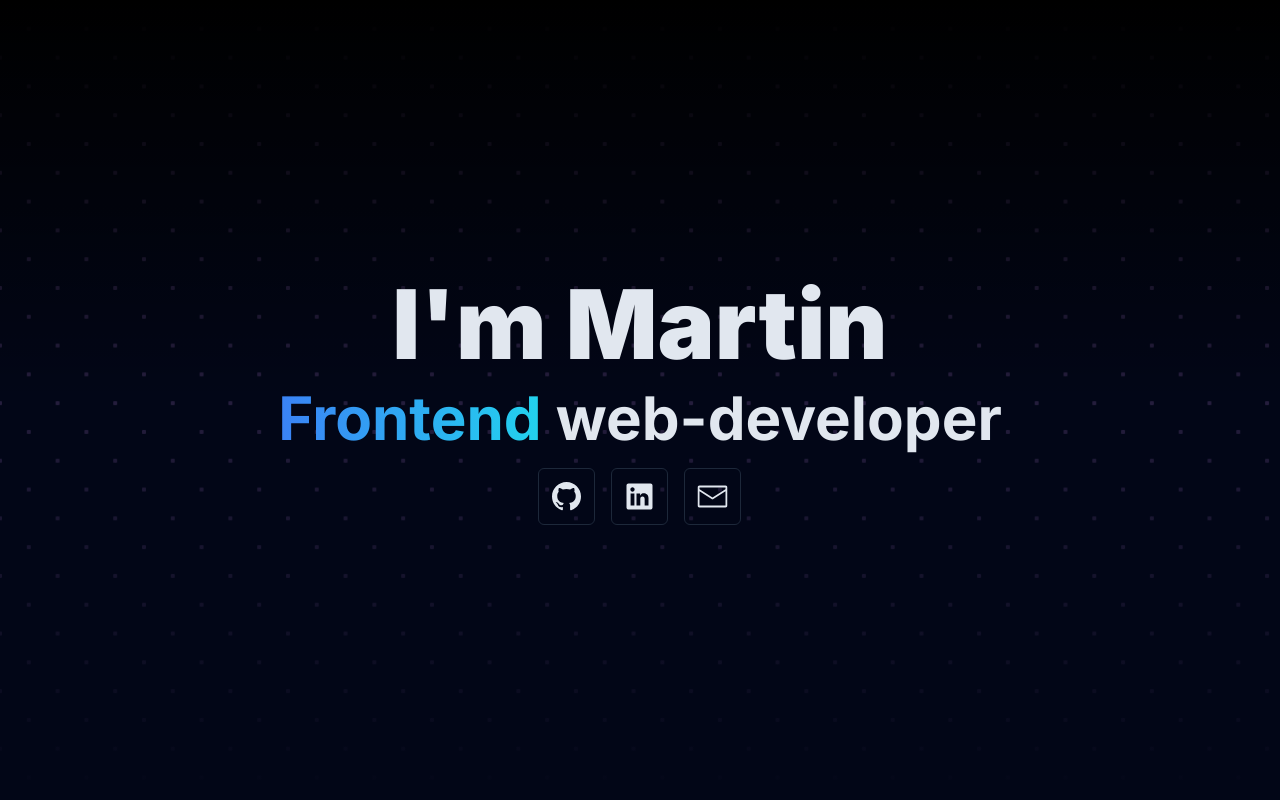
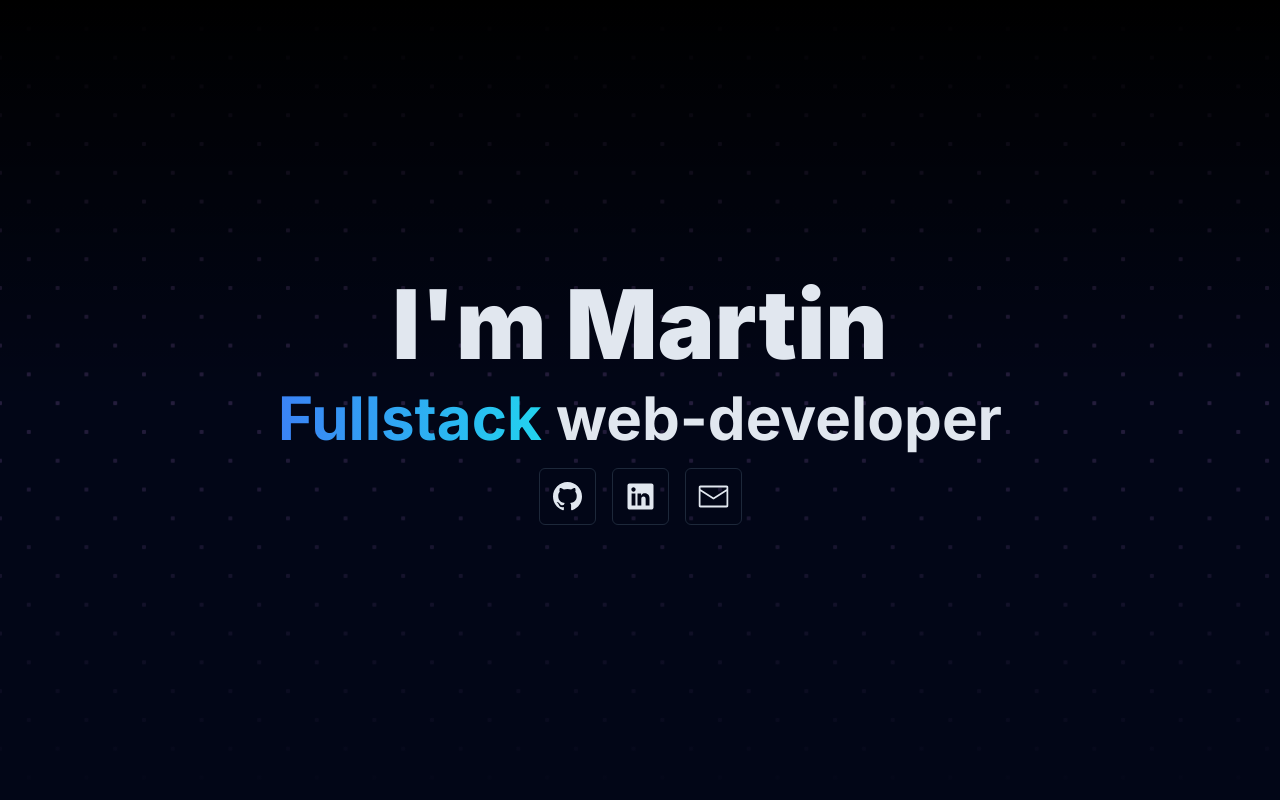
Before and after one commit to martiinii/portfolio-v2, a Next.js app: page / in a window 1280 px wide. Shown: the top 800 px of the page. Built offline with nearby package versions, Linux system fonts and the light colour scheme.

Commit message:
Changed to fullstack

```diff
--- a/app/layout.tsx
+++ b/app/layout.tsx
@@ -5,7 +5,7 @@ import { Inter, } from 'next/font/google'
 const inter = Inter({ subsets: ['latin'] })
 
 export const metadata = {
-    title: 'Martin | Frontend web developer',
+    title: 'Martin | Fullstack web developer',
     description: 'Martin is mainly a front-end developer who likes to overcome challenges',
 }
 
--- a/components/sections/hero/index.tsx
+++ b/components/sections/hero/index.tsx
@@ -8,7 +8,7 @@ export const Hero = () => (
         after:absolute after:-z-10 after:bg-gradient-to-b after:from-black after:via-transparent after:to-slate-950 after:inset-0'>
             <h1 className='text-6xl sm:text-8xl font-black'>I&apos;m Martin</h1>
             <h2 className='text-4xl sm:text-6xl my-4 font-bold'>
-                <span className='from-blue-500 to-cyan-400 bg-gradient-to-r bg-clip-text text-transparent'>Frontend</span> <span className="whitespace-nowrap">web-developer</span></h2>
+                <span className='from-blue-500 to-cyan-400 bg-gradient-to-r bg-clip-text text-transparent'>Fullstack</span> <span className="whitespace-nowrap">web-developer</span></h2>
             <div className="flex gap-4 justify-center mt-5">
                 <HeroButtonLink
                     href="https://github.com/Martiinii"
```
